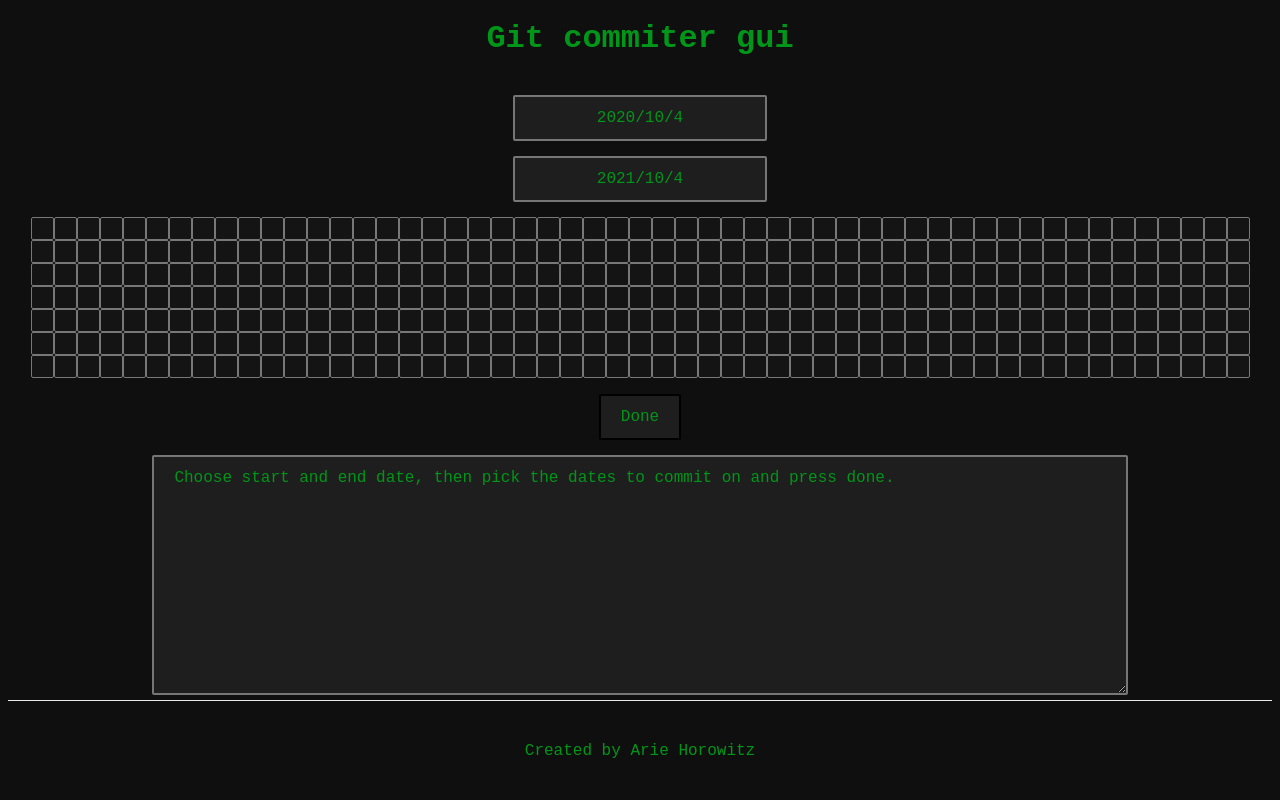
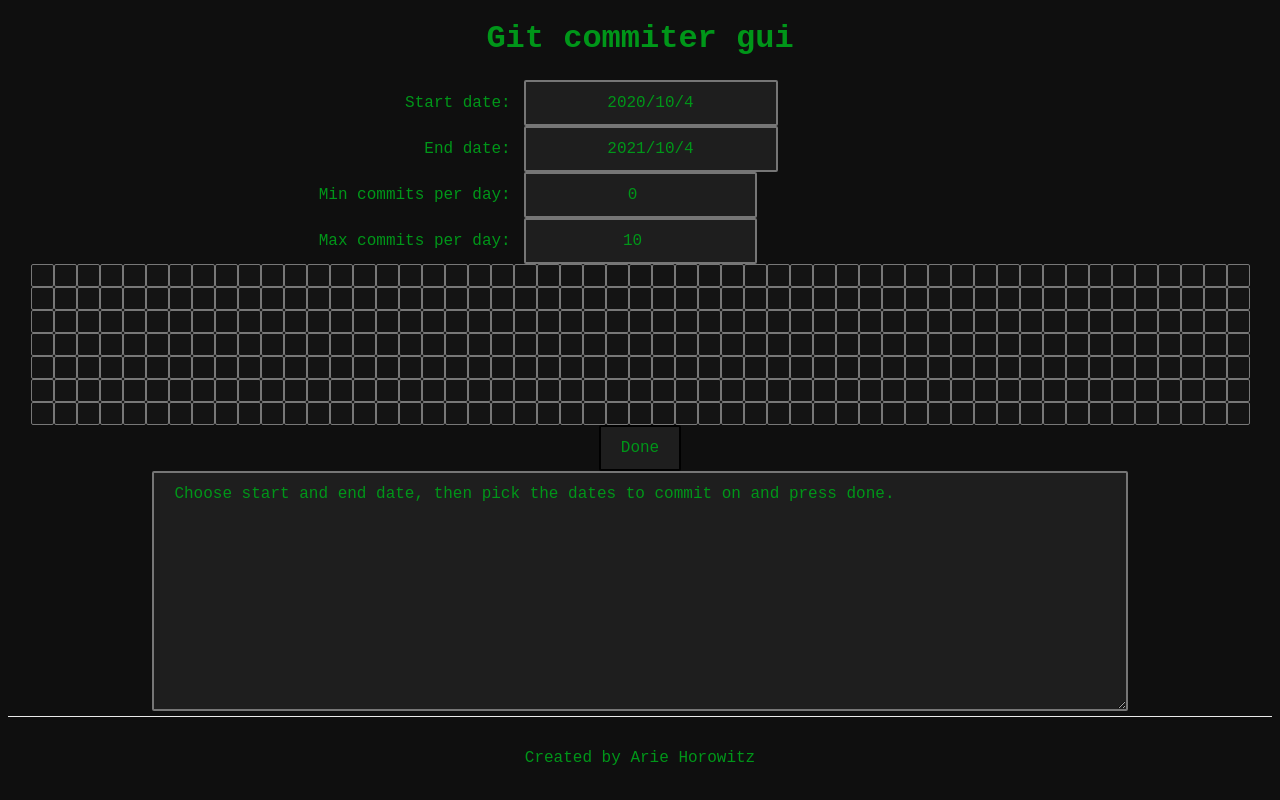
Before and after one commit to Leonidex/gitCommitHistoryWriter, a Next.js app: page / in a window 1280 px wide. Built offline with nearby package versions, Linux system fonts and the light colour scheme.

Commit message:
added min and max

```diff
--- /dev/null
+++ b/components/inputContainer.js
@@ -0,0 +1,12 @@
+import styles from "../styles/Home.module.css";
+
+export default function InputContainer({ label, children }) {
+    return <div className={styles.input_container}>
+        <span
+            className={styles.input_label}
+        >
+            {label}
+        </span>
+        {children}
+    </div>;
+};
--- a/components/resultArea.js
+++ b/components/resultArea.js
@@ -1,7 +1,7 @@
 import styles from "../styles/Home.module.css";
 import { useState } from "react";
 
-export default function ResultArea({ selectedDates }) {
+export default function ResultArea({ selectedDates, min, max }) {
     const [chosenDatesString, setChosenDatesString] = useState(
         "Choose start and end date, then pick the dates to commit on and press done."
     );
@@ -23,21 +23,19 @@
             }
         }
 
-        finalString += '#!/bin/bash\n'
+        finalString += 'min=' + min;
+        finalString += 'max=' + max;
 
         finalString += '# Define color codes\n'
         finalString += 'GREEN="\\033[1;32m"\n'
         finalString += 'RED="\\033[1;31m"\n'
         finalString += 'RESET="\\033[0m"\n'
 
-        finalString += 'min=5  # minimum number of commits\n'
-        finalString += 'max=10 # maximum number of commits\n'
-
         finalString += 'for date in "${dates[@]}"; do\n'
         finalString += '    echo "Committing for date: $date"\n'
 
         finalString += '    # Generate a random number between min and max\n'
-        finalString += '    number_of_commits=$(( RANDOM % (max - min + 1) + min ))\n'
+        finalString += '    number_of_commits=$(( RANDOM % (${max} - ${min} + 1) + ${min} ))\n'
         finalString += '    \n'
         finalString += '    for ((i=1; i<=$number_of_commits; i++)); do\n'
         finalString += '        echo "0" >> touched\n'
--- a/pages/index.js
+++ b/pages/index.js
@@ -5,6 +5,7 @@
 import ResultArea from "../components/resultArea";
 
 import ReactDatePicker from "react-datepicker";
+import InputContainer from "../components/inputContainer";
 
 export default function Home() {
     // Dates variables
@@ -34,6 +35,27 @@
             selectedDates.filter((d) => d.toString() !== date.toString())
         );
     };
+
+    const [min, setMin] = useState(0);
+    const [max, setMax] = useState(10);
+
+    const minOnChangeHandler = (e) => {
+        const newMin = parseInt(e.target.value);
+
+        if (newMin > max) {
+            setMax(newMin);
+        }
+        setMin(newMin);
+    }
+
+    const maxOnChangeHandler = (e) => {
+        const newMax = parseInt(e.target.value);
+
+        if (newMax < min) {
+            setMin(newMax);
+        }
+        setMax(newMax);
+    }
 
     // Left mouse button press handling
     const [leftMouseIsPressed, setLeftMouseIsPressed] = useState(false);
@@ -76,17 +98,50 @@
             <main className={styles.main}>
                 <h1 className={styles.title}>Git commiter gui</h1>
 
-                <ReactDatePicker
-                    selected={startDate}
-                    onChange={(date) => handleSetStartDate(date)}
-                    dateFormat="yyyy/MM/d"
-                />
+                <InputContainer
+                    label={'Start date:'}
+                >
+                    <ReactDatePicker
+                        selected={startDate}
+                        onChange={(date) => handleSetStartDate(date)}
+                        dateFormat="yyyy/MM/d"
+                    />
+                </InputContainer>
+
+                <InputContainer
+                    label={'End date:'}
+                >
                 <ReactDatePicker
                     selected={endDate}
                     onChange={(date) => setEndDate(date)}
                     dateFormat="yyyy/MM/d"
                 />
+                </InputContainer>
 
+                <InputContainer
+                    label={'Min commits per day:'}
+                >
+                <input
+                    className={'number-input'}
+                    type={"number"}
+                    min={1}
+                    value={min}
+                    placeholder={"Minimal amount of commits per day"}
+                    onChange={minOnChangeHandler}
+                />
+                </InputContainer>
+                <InputContainer
+                    label={'Max commits per day:'}
+                >
+                <input
+                    className={'number-input'}
+                    type={"number"}
+                    min={1}
+                    value={max}
+                    placeholder={"Maximal amount of commits per day"}
+                    onChange={maxOnChangeHandler}
+                />
+                </InputContainer>
                 <Board
                     startDate={startDate}
                     endDate={endDate}
@@ -94,7 +149,11 @@
                     removeDate={removeSelectedDate}
                     leftMouseIsPressed={leftMouseIsPressed}
                 ></Board>
-                <ResultArea selectedDates={selectedDates}></ResultArea>
+                <ResultArea
+                    selectedDates={selectedDates}
+                    min={min}
+                    max={max}
+                ></ResultArea>
             </main>
 
             <footer className={styles.footer}>
--- a/styles/Home.module.css
+++ b/styles/Home.module.css
@@ -148,3 +148,14 @@
 .result_textarea:active {
     background-color: rgb(100, 100, 100);
 }
+
+.input_container {
+    display: grid;
+    grid-template-columns: 1fr 233px 1fr;
+    align-items: center;
+    gap: 1vw;
+}
+
+.input_label {
+    width: 100%;
+}
--- a/styles/globals.css
+++ b/styles/globals.css
@@ -80,7 +80,7 @@
     }
 }
 
-.react-datepicker-wrapper input {
+.react-datepicker-wrapper input, .number-input {
     font-family: monospace;
     padding: 12px 20px;
     font-size: 1rem;
@@ -89,10 +89,9 @@
     border-radius: 2px;
     text-align: center;
     outline: transparent;
-    width: 100%;
     background-color: rgb(30, 30, 30);
 }
 
-.react-datepicker-wrapper input:hover {
+.react-datepicker-wrapper input:hover, .number-input:hover {
     background-color: rgb(60, 60, 60);
 }
```
